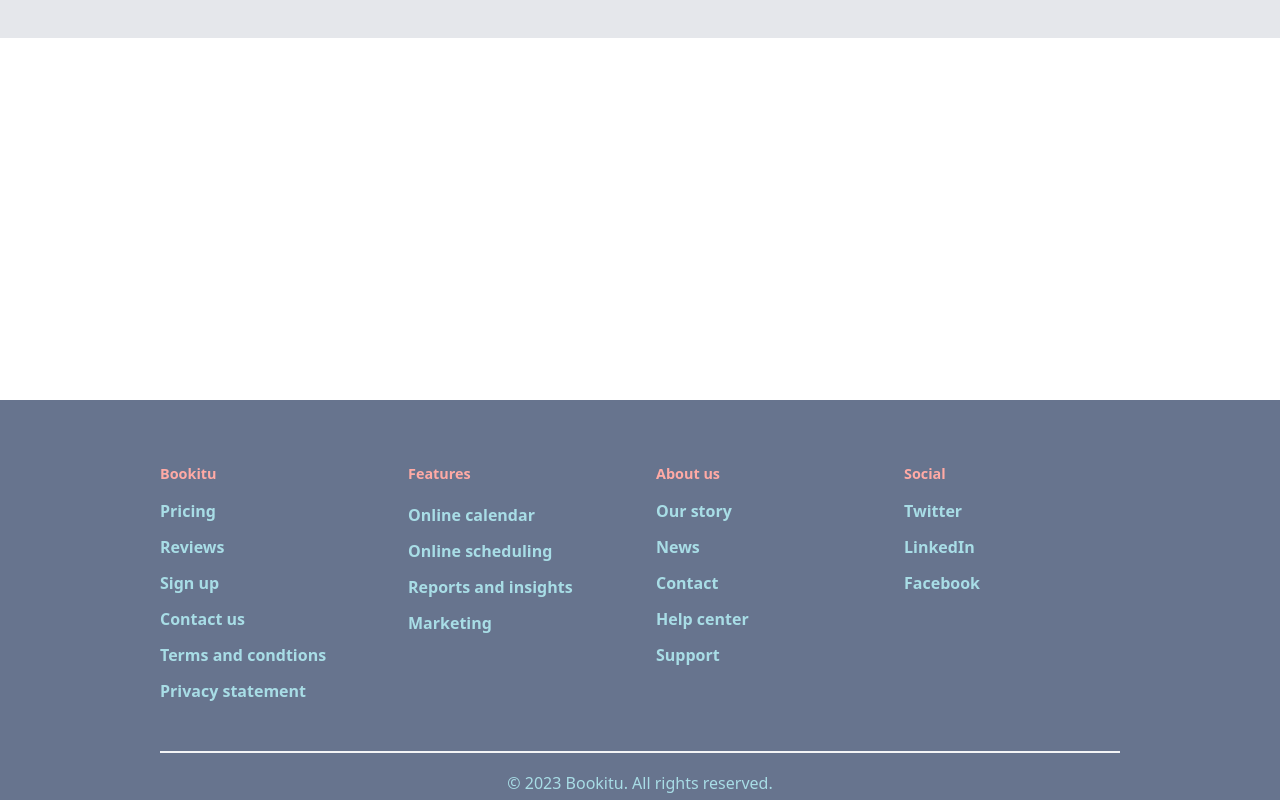
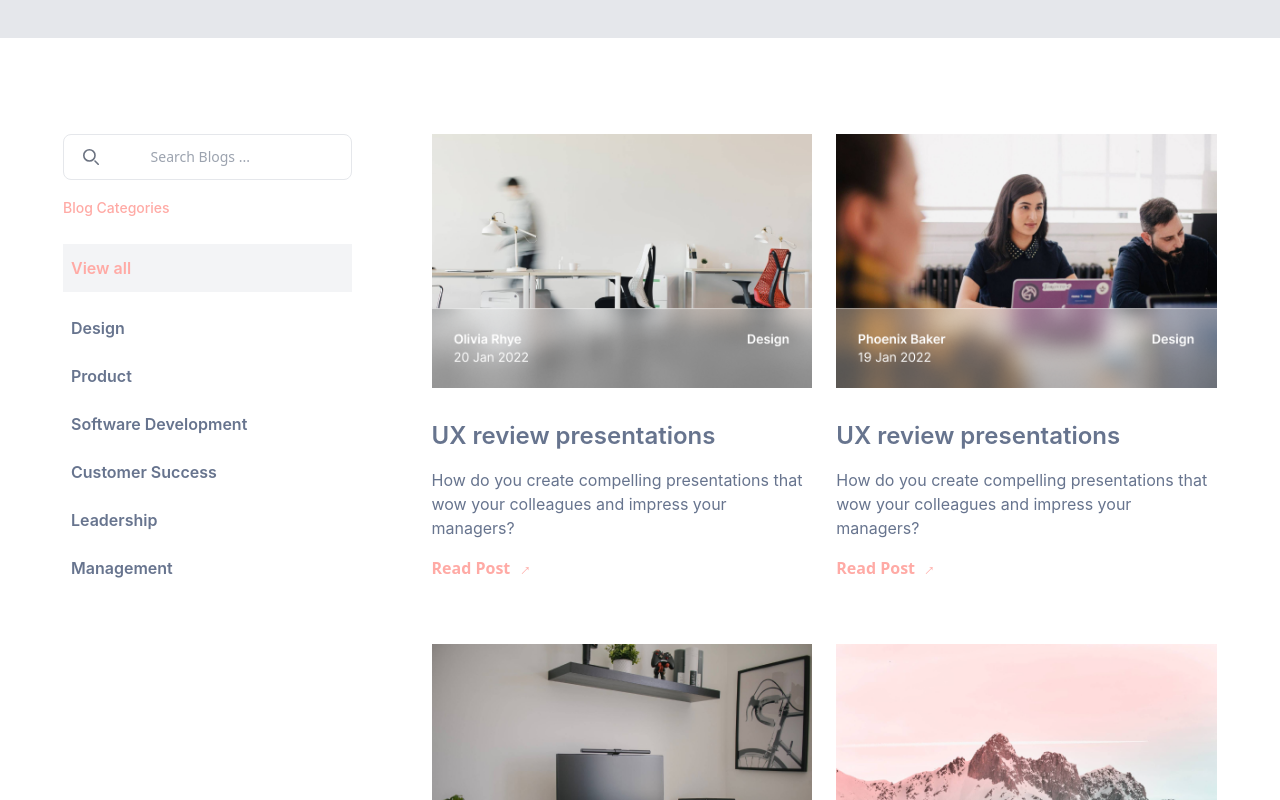
Before and after one commit to babulakterfsd/beautycutie, a Next.js app: page /blog in a window 1280 px wide. Shown: the part 480-1280 px from the top of the page. Built offline with nearby package versions, Linux system fonts and the light colour scheme.

Commit message:
blog page blogs part done

```diff
--- a/src/components/Blog.client.tsx
+++ b/src/components/Blog.client.tsx
@@ -1,17 +1,32 @@
 'use client';
 
+import { BlogData } from '@/lib/BlogData';
+import Image from 'next/image';
 import Link from 'next/link';
 import { useState } from 'react';
 
 const Blog = () => {
   const [email, setEmail] = useState('');
+  const [activeCategory, setActiveCategory] = useState('View all');
 
-  const formHandler = (e: React.FormEvent<HTMLFormElement>) => {
+  let blogCategories: string[] = ['View all'];
+  for (const blog of BlogData) {
+    if (!blogCategories.includes(blog.category)) {
+      blogCategories.push(blog.category);
+    }
+  }
+
+  const subscribeFormHandler = (e: React.FormEvent<HTMLFormElement>) => {
     e.preventDefault();
     alert(
       `${email ? `You have subscribed with ${email}` : 'Input correct email'}`
     );
     setEmail('');
+  };
+
+  const blogSearchFormHandler = (e: React.FormEvent<HTMLFormElement>) => {
+    e.preventDefault();
+    alert('We are working on this feature');
   };
 
   return (
@@ -31,7 +46,7 @@ const Blog = () => {
           {/* form */}
           <form
             className="flex flex-col gap-y-3 md:flex-row lg:gap-x-4 mt-8"
-            onSubmit={formHandler}
+            onSubmit={subscribeFormHandler}
           >
             <div>
               <input
@@ -68,6 +83,96 @@ const Blog = () => {
           </form>
         </div>
       </div>
+      {/* main blog contents */}
+      <div className="main-container py-16 lg:py-24 grid grid-cols-12">
+        {/* menu */}
+        <div className="col-span-12 md:col-span-3">
+          <form onSubmit={blogSearchFormHandler} className="hidden md:block">
+            <label
+              htmlFor="default-search"
+              className="mb-2 text-sm font-medium text-cyan sr-only"
+            >
+              Search
+            </label>
+            <div className="relative">
+              <div className="absolute inset-y-0 left-0 items-center pl-5 pointer-events-none hidden lg:flex">
+                <svg
+                  className="w-4 h-4 text-gray-500 dark:text-gray-400"
+                  aria-hidden="true"
+                  xmlns="http://www.w3.org/2000/svg"
+                  fill="none"
+                  viewBox="0 0 20 20"
+                >
+                  <path
+                    stroke="currentColor"
+                    strokeLinecap="round"
+                    strokeLinejoin="round"
+                    strokeWidth="2"
+                    d="m19 19-4-4m0-7A7 7 0 1 1 1 8a7 7 0 0 1 14 0Z"
+                  />
+                </svg>
+              </div>
+              <input
+                type="search"
+                id="default-search"
+                className="block w-full p-4 pl-10 text-center border border-gray-200 text-cyan text-sm rounded-lg focus:outline-none  md:p-3 font-semibold md:font-normal"
+                placeholder="Search Blogs ..."
+                required
+              />
+            </div>
+          </form>
+          <p className="text-sm leading-5 lg:leading-6 font-medium mt-4 mb-3 font-inter text-primary">
+            Blog Categories
+          </p>
+          <div className="blogcategorymenu grid grid-cols-12 mb-10 md:mb-0">
+            {blogCategories.map((categoryName) => {
+              return (
+                <div
+                  className="col-span-12 my-3"
+                  key={Math.ceil(Math.random() * 999)}
+                >
+                  <p
+                    className={`${
+                      activeCategory === categoryName
+                        ? 'text-primary bg-gray-100 py-3'
+                        : 'text-cyan'
+                    }  font-inter font-semibold cursor-pointer px-2`}
+                    onClick={() => setActiveCategory(categoryName)}
+                  >
+                    {categoryName}
+                  </p>
+                </div>
+              );
+            })}
+          </div>
+        </div>
+        {/* blog cards */}
+        <div className="col-span-12 md:col-span-9">
+          <div className="grid grid-cols-12 md:ml-10 lg:ml-20 gap-4 md:gap-x-6 gap-y-14 md:gap-y-16">
+            {BlogData.map((blog) => {
+              return (
+                <div className="col-span-12 md:col-span-6" key={blog.id}>
+                  <Image src={blog.image} alt={blog.title} />
+                  <h4 className="text-cyan font-inter lg:text-[1.5rem] font-semibold lg:leading-[32px] mt-5 md:mt-8">
+                    {blog.title}
+                  </h4>
+                  <p className="text-cyan font-inter lg:leading-[24px] mt-3 md:mt-4">
+                    {blog.content}
+                  </p>
+                  <p className="mt-4">
+                    <Link href="/blog" className="text-primary font-semibold">
+                      Read Post{' '}
+                      <span className="transform -rotate-45 origin-center inline-block">
+                        →
+                      </span>
+                    </Link>
+                  </p>
+                </div>
+              );
+            })}
+          </div>
+        </div>
+      </div>
     </section>
   );
 };
--- /dev/null
+++ b/src/lib/BlogData.ts
@@ -0,0 +1,75 @@
+import blog1 from '../../public/assets/images/blog1.png';
+import blog2 from '../../public/assets/images/blog2.png';
+import blog3 from '../../public/assets/images/blog3.png';
+import blog4 from '../../public/assets/images/blog4.png';
+import blog5 from '../../public/assets/images/blog5.png';
+import blog6 from '../../public/assets/images/blog6.png';
+import blog7 from '../../public/assets/images/blog7.png';
+import blog8 from '../../public/assets/images/blog8.png';
+
+export const BlogData = [
+  {
+    id: 1,
+    image: blog1,
+    title: 'UX review presentations',
+    content:
+      'How do you create compelling presentations that wow your colleagues and impress your managers?',
+    category: 'Design',
+  },
+  {
+    id: 2,
+    image: blog2,
+    title: 'UX review presentations',
+    content:
+      'How do you create compelling presentations that wow your colleagues and impress your managers?',
+    category: 'Product',
+  },
+  {
+    id: 3,
+    image: blog3,
+    title: 'UX review presentations',
+    content:
+      'How do you create compelling presentations that wow your colleagues and impress your managers?',
+    category: 'Software Development',
+  },
+  {
+    id: 4,
+    image: blog4,
+    title: 'UX review presentations',
+    content:
+      'How do you create compelling presentations that wow your colleagues and impress your managers?',
+    category: 'Customer Success',
+  },
+  {
+    id: 5,
+    image: blog5,
+    title: 'UX review presentations',
+    content:
+      'How do you create compelling presentations that wow your colleagues and impress your managers?',
+    category: 'Leadership',
+  },
+  {
+    id: 6,
+    image: blog6,
+    title: 'UX review presentations',
+    content:
+      'How do you create compelling presentations that wow your colleagues and impress your managers?',
+    category: 'Management',
+  },
+  {
+    id: 7,
+    image: blog7,
+    title: 'UX review presentations',
+    content:
+      'How do you create compelling presentations that wow your colleagues and impress your managers?',
+    category: 'Design',
+  },
+  {
+    id: 8,
+    image: blog8,
+    title: 'UX review presentations',
+    content:
+      'How do you create compelling presentations that wow your colleagues and impress your managers?',
+    category: 'Product',
+  },
+];
```
